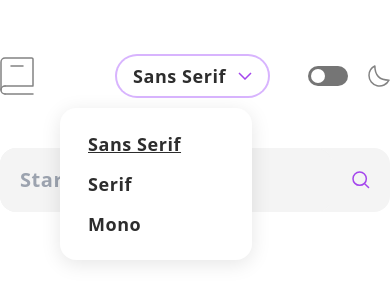
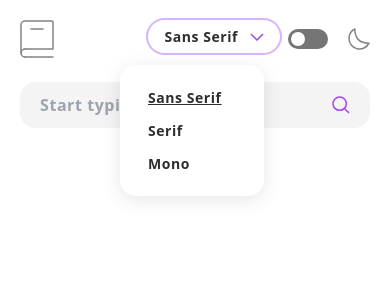
Before and after one commit to axseinga/dictionary-web-app, a React (Vite) app: page / in a window 390 px wide. Both pictures are taken after a click on the button "Sans Serif". Shown: the top 302 px of the page. Built offline with nearby package versions, Linux system fonts and the light colour scheme.

Commit message:
add mobile styles

```diff
--- a/src/App.tsx
+++ b/src/App.tsx
@@ -19,7 +19,7 @@ const App = () => {
 
   return (
     <div
-      className={`mx-auto flex w-full max-w-[46rem] flex-col bg-white tracking-[.035rem] text-darkGrey2 dark:bg-black dark:text-white font-${fontStyle}`}
+      className={`mx-auto flex w-full max-w-[46rem] flex-col bg-white tracking-[.035rem] text-darkGrey2 dark:bg-black dark:text-white font-${fontStyle} px-5 md:px-0`}
     >
       <Navigation />
       <main>
--- a/src/components/font-style-select.tsx
+++ b/src/components/font-style-select.tsx
@@ -69,7 +69,7 @@ export const FontStyleSelect = ({ items }: DropdownProps) => {
       <button
         type="button"
         ref={buttonRef}
-        className="flex w-full items-center justify-center gap-3 rounded-full px-4 py-2 text-body-m font-bold focus:outline-none focus:ring-2 focus:ring-purple-300 dark:focus:ring-customPurple"
+        className="flex w-full items-center justify-center gap-3 rounded-full px-4 py-2 text-body-s font-bold focus:outline-none focus:ring-2 focus:ring-purple-300 dark:focus:ring-customPurple sm:text-body-m"
         id="menu-button"
         aria-expanded={isOpen}
         aria-haspopup="true"
@@ -80,7 +80,7 @@ export const FontStyleSelect = ({ items }: DropdownProps) => {
       </button>
       {isOpen && (
         <div
-          className="absolute right-4 z-10 mt-3 w-48 rounded-2xl bg-white px-3 py-4 font-bold shadow-soft-light dark:bg-darkGrey1 dark:shadow-soft-dark"
+          className="absolute right-4 z-10 mt-3 w-36 rounded-2xl bg-white px-3 py-4 font-bold shadow-soft-light dark:bg-darkGrey1 dark:shadow-soft-dark sm:w-48"
           role="menu"
           aria-labelledby="menu-button"
         >
@@ -88,7 +88,7 @@ export const FontStyleSelect = ({ items }: DropdownProps) => {
             <button
               key={item.label}
               ref={(el) => (itemRefs.current[index] = el)}
-              className={`block w-full px-4 py-2 text-left text-body-m ${
+              className={`block w-full px-4 py-2 text-left text-body-s sm:text-body-m ${
                 item === selectedItem && "underline"
               } font-${item.style} hover:text-customPurple focus:outline-none focus:ring-2 focus:ring-purple-300`}
               role="menuitem"
--- a/src/components/icons/icon-play.tsx
+++ b/src/components/icons/icon-play.tsx
@@ -7,10 +7,8 @@ export const IconPlay = ({ title }: IconProps) => {
     <div className="group inline-block">
       <svg
         xmlns="http://www.w3.org/2000/svg"
-        width="75"
-        height="75"
         viewBox="0 0 75 75"
-        className="transition-all duration-300"
+        className="h-[45px] w-[45px] transition-all duration-300 md:h-[75px] md:w-[75px]"
       >
         {title && <title>{title}</title>}
         <circle
--- a/src/components/navigation.tsx
+++ b/src/components/navigation.tsx
@@ -7,10 +7,10 @@ export const Navigation = () => {
   return (
     <nav
       role="navigation"
-      className="align-center flex w-full justify-between pb-12 pt-14"
+      className="align-center flex w-full justify-between pb-5 pt-5 sm:pb-12 sm:pt-14"
     >
       <img src={Logo} alt="" />
-      <div className="flex gap-10">
+      <div className="flex gap-2 sm:gap-10">
         <FontStyleSelect items={AVAILABLE_FONTS} />
         <ThemeToggle id="nav-theme-switch" />
       </div>
--- a/src/components/search-form.tsx
+++ b/src/components/search-form.tsx
@@ -40,7 +40,9 @@ export const SearchForm = ({
 
   return (
     <form className="mt-1 w-full" onSubmit={handleSubmit}>
-      <div className={`align-center flex h-[64px] w-full justify-between rounded-2xl bg-lightGrey3 dark:bg-darkGrey1 ${showEmptyError ? "ring-2 ring-customRed" : ""}`}>
+      <div
+        className={`align-center flex h-[46px] w-full justify-between rounded-2xl bg-lightGrey3 dark:bg-darkGrey1 sm:h-[64px] ${showEmptyError ? "ring-2 ring-customRed" : ""}`}
+      >
         <label htmlFor="search-input" className="sr-only">
           Search term
         </label>
@@ -48,7 +50,7 @@ export const SearchForm = ({
           type="search"
           id="search-input"
           placeholder="Start typing..."
-          className="w-full rounded-2xl bg-lightGrey3 pl-5 text-xl font-bold focus:outline-none focus:ring-2 focus:ring-customPurple dark:bg-darkGrey1"
+          className="w-full rounded-2xl bg-lightGrey3 pl-5 text-[1rem] font-bold focus:outline-none focus:ring-2 focus:ring-customPurple dark:bg-darkGrey1 sm:text-xl"
           value={inputValue}
           onChange={handleInputChange}
           aria-describedby="search-input-error"
--- a/src/components/search-result/search-word-meaning.tsx
+++ b/src/components/search-result/search-word-meaning.tsx
@@ -8,14 +8,16 @@ type SearchWordMeaningProps = {
 export const SearchWordMeaning = ({ meaning }: SearchWordMeaningProps) => {
   return (
     <div className="mt-2 flex flex-col">
-      <div className="mt-8 flex items-center gap-6">
-        <p className="text-heading-m font-bold italic">
+      <div className="mt-4 flex items-center gap-6 sm:mt-8">
+        <p className="text-body-m font-bold italic sm:text-heading-m">
           {meaning.partOfSpeech ?? ""}
         </p>
         <hr className="w-full translate-y-0.5 bg-lightgrey2 text-lightgrey2" />
       </div>
-      <p className="text-heading-s mb-4 mt-10 text-lightGrey1">Meaning</p>
-      <ul className="text-body-m mb-16 mt-2 flex list-inside list-disc flex-col gap-3 pl-5 marker:text-customPurple">
+      <p className="text-heading-xs mb-2 mt-6 text-lightGrey1 sm:mb-4 sm:mt-10 sm:text-heading-s">
+        Meaning
+      </p>
+      <ul className="text-body-[15px] mb-6 mt-2 flex list-inside list-disc flex-col gap-3 marker:text-customPurple sm:mb-16 sm:pl-5 sm:text-body-m">
         {meaning.definitions.map((definition, index) => (
           <li key={`${index}_${meaning.partOfSpeech}_Definition`}>
             <p className="inline">{definition.definition ?? ""}</p>
--- a/src/components/search-result/search-word-relations.tsx
+++ b/src/components/search-result/search-word-relations.tsx
@@ -7,8 +7,8 @@ export const SearchWordRelations = ({
 }: SearchWordRelationsProps) => {
   return (
     <div className="flex gap-6">
-      <p className="text-heading-s text-lightGrey1">Synonyms</p>
-      <ul className="flex flex-wrap gap-2 text-heading-s font-bold text-customPurple">
+      <p className="text-heading-xs sm:text-heading-s text-lightGrey1">Synonyms</p>
+      <ul className="flex flex-wrap gap-2 text-heading-xs sm:text-heading-s font-bold text-customPurple">
         {wordRelationArray.map((wordRelationItem, wordRelationItemIndex) => (
           <li
             key={`${wordRelationItemIndex}_${wordRelationItem}`}
--- a/src/containers/search-result.tsx
+++ b/src/containers/search-result.tsx
@@ -19,9 +19,9 @@ export const SearchResult = ({ result }: SearchResultProps) => {
 
   return (
     <div className="mb-32">
-      <div className="mt-11 flex justify-between">
+      <div className="mt-5 flex justify-between sm:mt-11">
         <div className="flex flex-col gap-2">
-          <p className="text-heading-l font-bold tracking-[.15rem]">
+          <p className="sm:text-heading-lg text-heading-l font-bold tracking-[.09rem] sm:tracking-[.15rem]">
             {result.word}
           </p>
           <p className="text-heading-m font-light tracking-[.09rem] text-customPurple">
@@ -41,9 +41,9 @@ export const SearchResult = ({ result }: SearchResultProps) => {
           meaning={meaning}
         />
       ))}
-      <div className="flex flex-col gap-4 mt-10">
+      <div className="mt-10 flex flex-col gap-4">
         <hr />
-        <div className="text-body-s flex gap-5">
+        <div className="flex flex-col gap-1 text-body-s sm:flex-row sm:gap-5">
           <p>Source</p>
           <a
             href={result.sourceUrls?.[0] ?? "https://en.wiktionary.org/wiki/"}
--- a/tailwind.config.js
+++ b/tailwind.config.js
@@ -19,9 +19,11 @@ export default {
       fontSize: {
         "body-s": ["0.875rem", "1.063rem"],
         "body-m": ["1.125rem", "1.5rem"],
+        "heading-xs": ["1rem", "1.25rem"],
         "heading-s": ["1.25rem", "1.5rem"],
         "heading-m": ["1.5rem", "1.813rem"],
-        "heading-l": ["4rem", "4.875rem"],
+        "heading-l": ["2rem", "2.875rem"],
+        "heading-lg": ["4rem", "4.875rem"],
       },
       fontFamily: {
         inter: "Inter, sans-serif",
```
